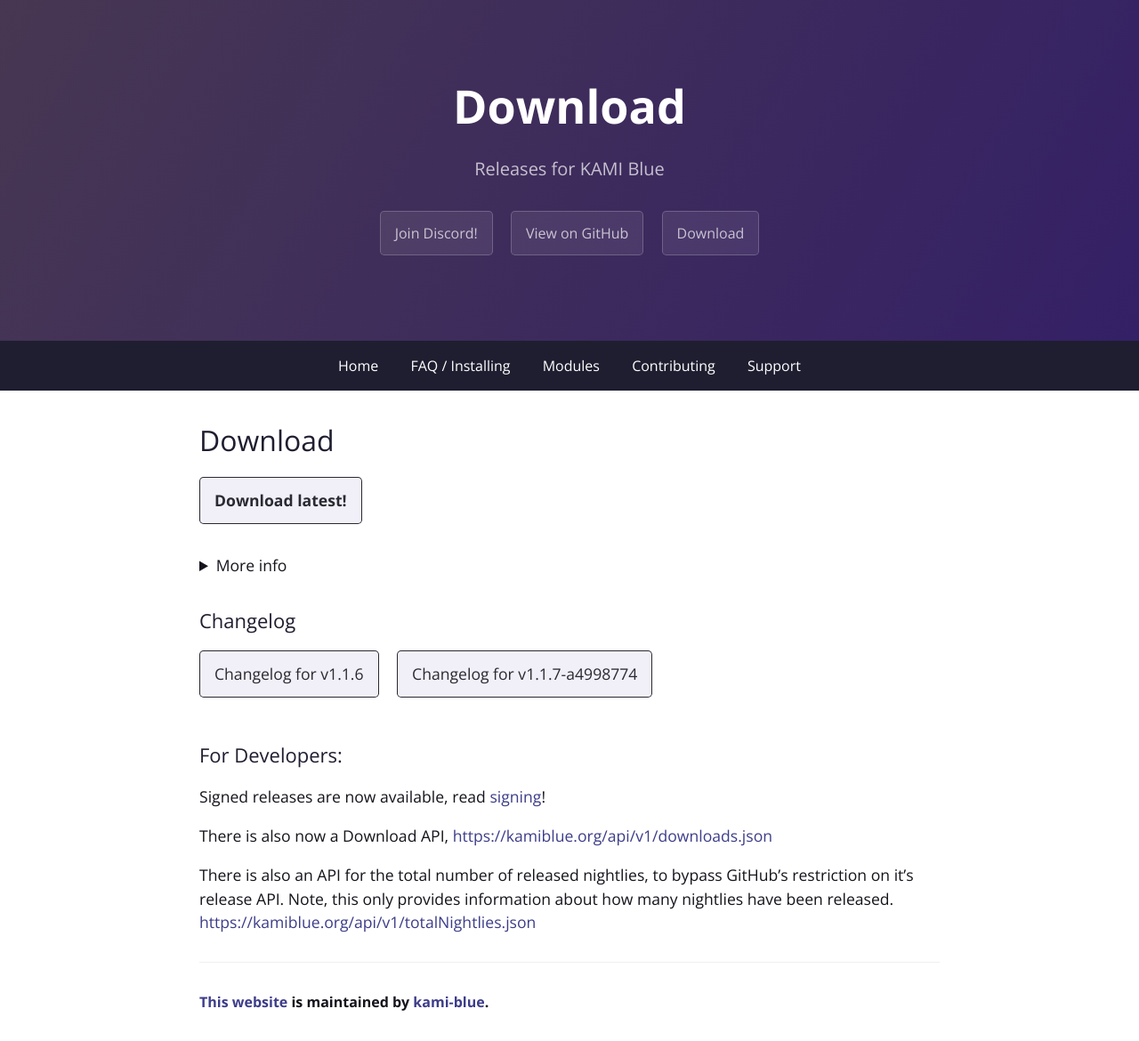
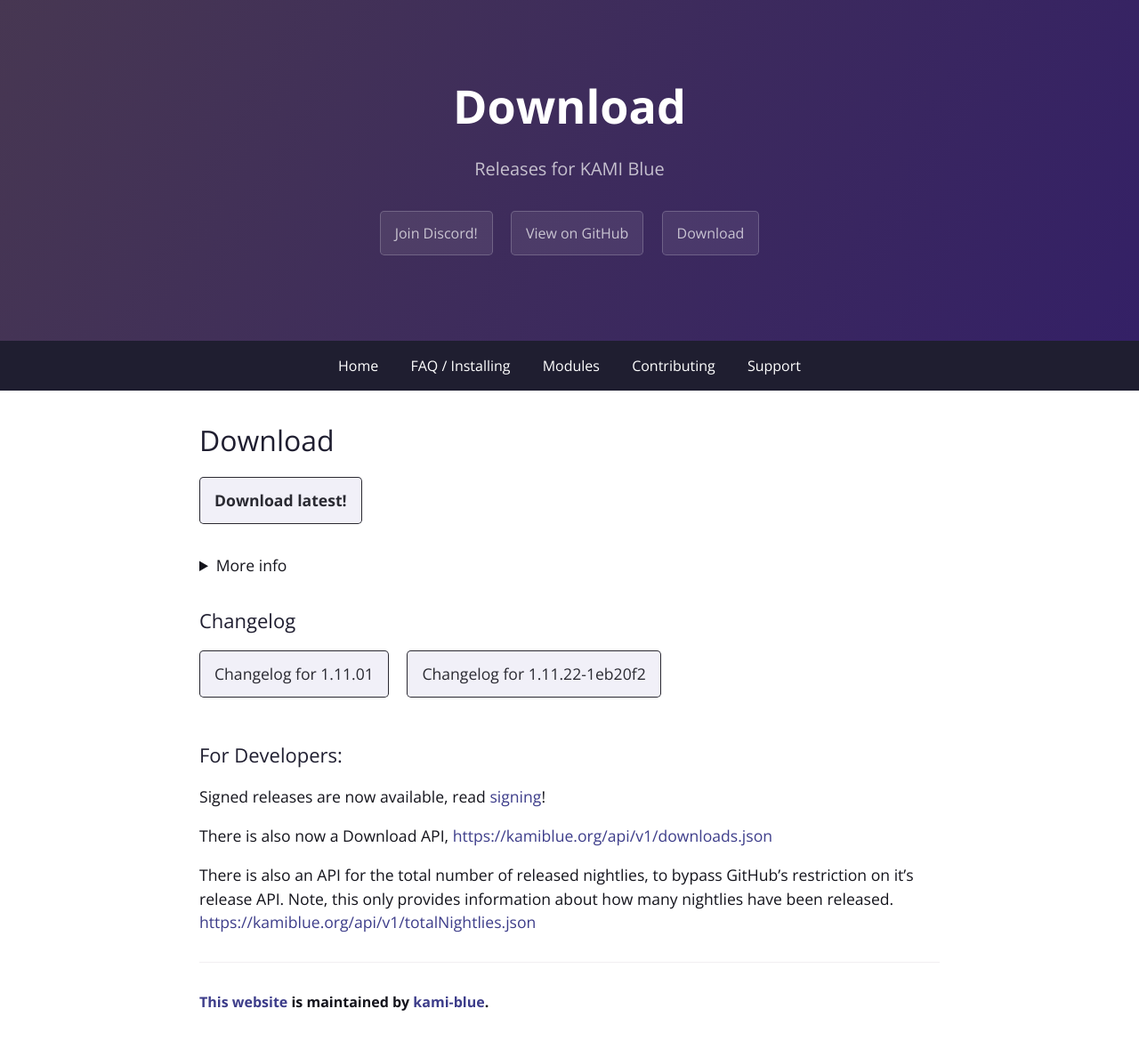
Before and after one commit to kami-blue/website, a Jekyll site: the page built from download.md, in a window 1280 px wide. Shown: the whole page at 89% size. Built offline with Jekyll 4.4.1, drawn with Linux system fonts in a browser that asks for light colours.

Commit message:
[bump] Release 1.11.22-1eb20f2

```diff
--- a/_config.yml
+++ b/_config.yml
@@ -5,15 +5,15 @@ google_analytics: UA-157505961-1
 github:
   repository_url: https://github.com/kami-blue/client
   website_url: https://github.com/kami-blue/website
-  jar_url: https://github.com/kami-blue/client/releases/download/v1.1.6/KAMI-Blue-v1.1.6-release.jar
-  jar_sig_url: https://github.com/kami-blue/client/releases/download/v1.1.6/KAMI-Blue-v1.1.6-release.jar.sig
-  beta_jar_url: https://github.com/kami-blue/nightly-releases/releases/download/1.1.7-a4998774/kamiblue-1.1.7-a4998774-release.jar
-cur_ver: v1.1.6
-beta_ver: v1.1.7-a4998774
+  jar_url: https://github.com/kami-blue/client/releases/download/1.11.22-1eb20f2/kamiblue-1.11.22-1eb20f2.jar
+  jar_sig_url: https://github.com/kami-blue/client/releases/download/1.11.22-1eb20f2/kamiblue-1.11.22-1eb20f2.jar.sig
+  beta_jar_url: https://github.com/kami-blue/nightly-releases/releases/download/1.11.22-1eb20f2/kamiblue-1.11.22-1eb20f2.jar
+cur_ver: 1.11.01
+beta_ver: 1.11.22-1eb20f2
 discord_url: https://kamiblue.org/discord
 downloads_api_ver: v1
 totalNightlies_api_ver: v1
-build_number: 828
+build_number: 829
 theme: jekyll-theme-cayman
 gems:
   - jekyll-seo-tag
```
